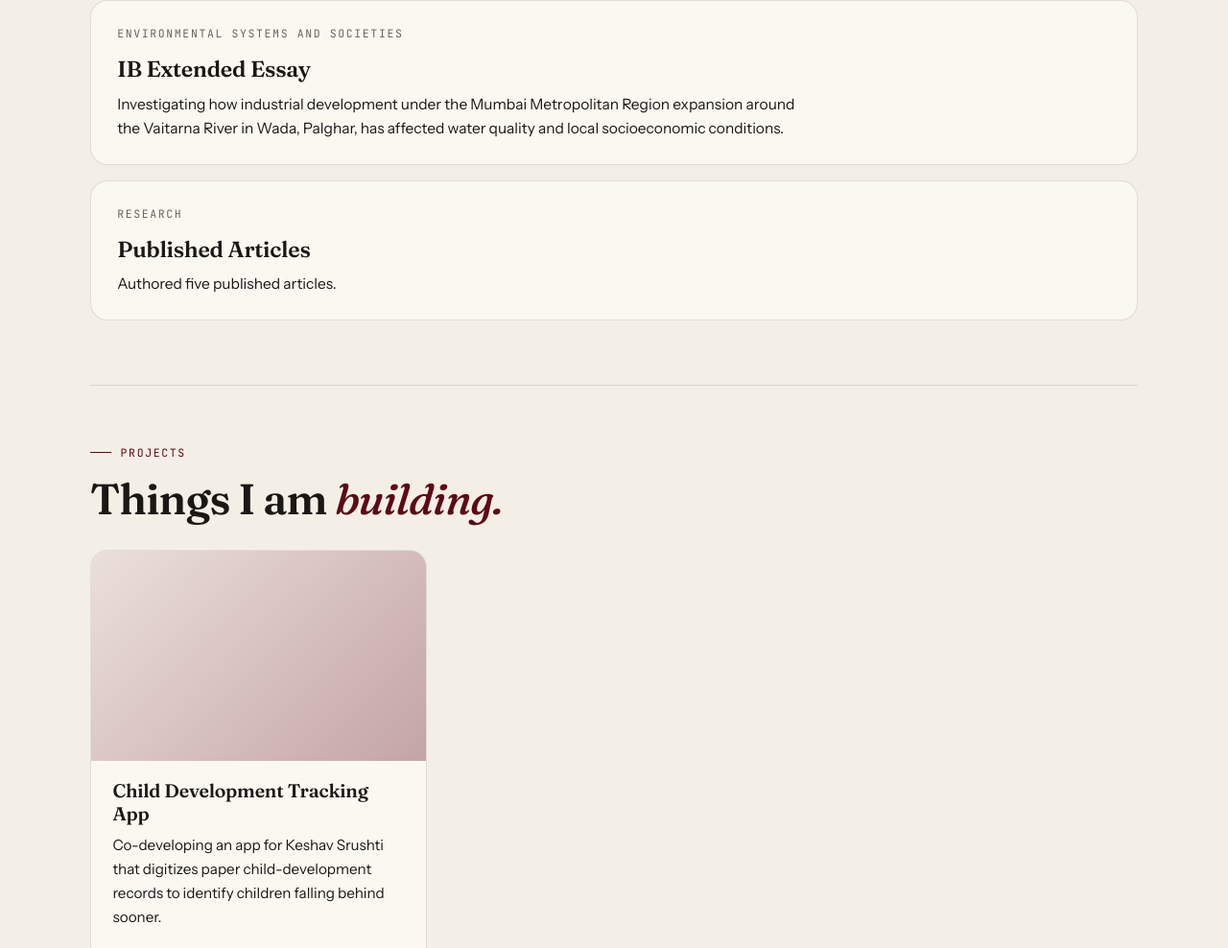
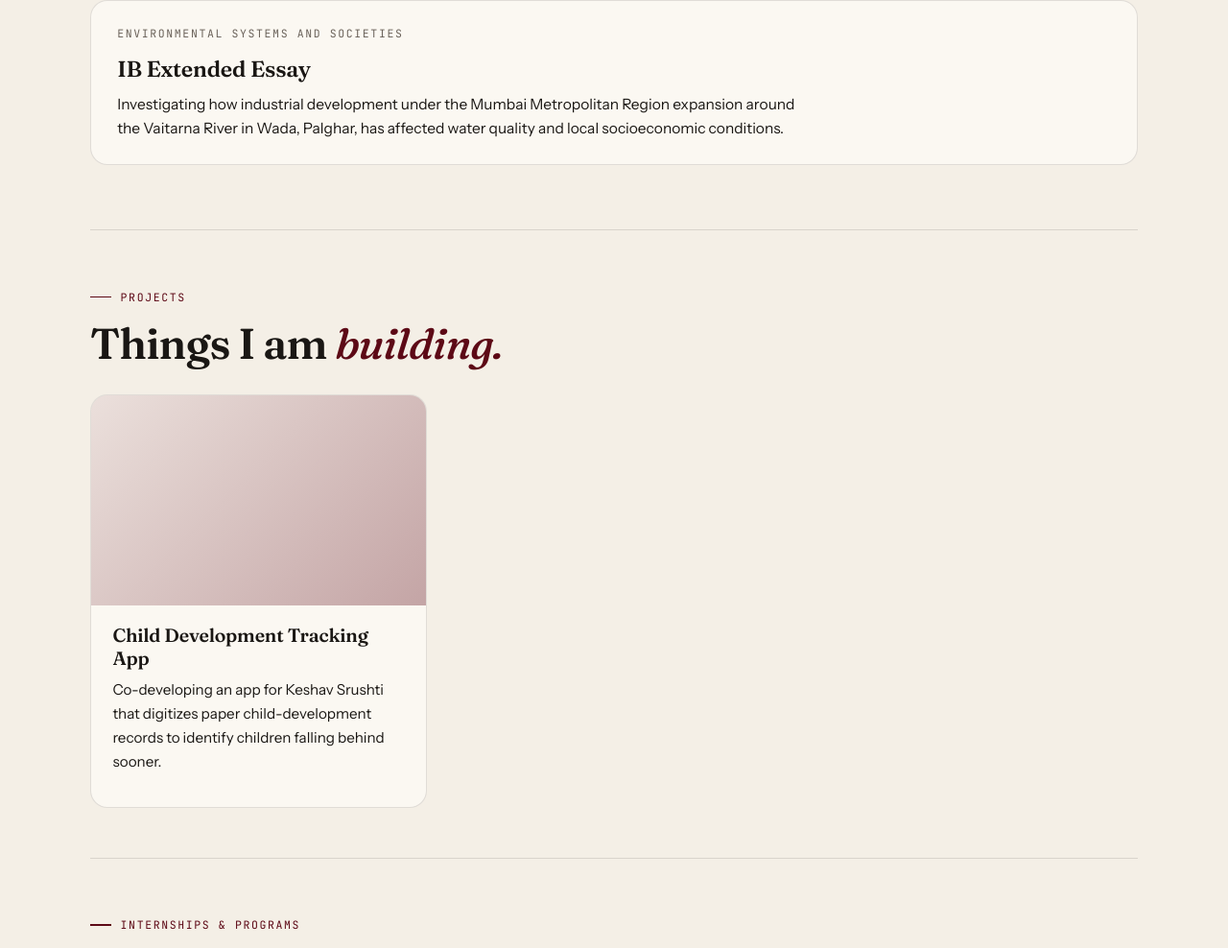
Before and after one commit to miec99/prisha-yadav, a plain HTML site: page index.html in a window 1280 px wide. Shown: the part 1916-2904 px from the top of the page at 96% size. Drawn offline with Linux system fonts and the light colour scheme.

Commit message:
Deploy Prisha Yadav's showcase website

```diff
--- a/index.html
+++ b/index.html
@@ -227,14 +227,6 @@ footer a { color: var(--accent); text-decoration: none; font-weight: 600; }
                     <h3>IB Extended Essay</h3>
                     <p>Investigating how industrial development under the Mumbai Metropolitan Region expansion around the Vaitarna River in Wada, Palghar, has affected water quality and local socioeconomic conditions.</p>
 
-                </article><article class="paper">
-                    <div class="paper-top mono">
-                        <span>Research</span>
-
-                    </div>
-                    <h3>Published Articles</h3>
-                    <p>Authored five published articles.</p>
-
                 </article></section><section id="projects"><div class="sec-eyebrow mono">Projects</div><h2 class="sec-head">Things I am <em>building.</em></h2><div class="proj-grid"><article class="proj">
                     <div class="proj-ph"></div>
                     <div class="proj-body">
```
